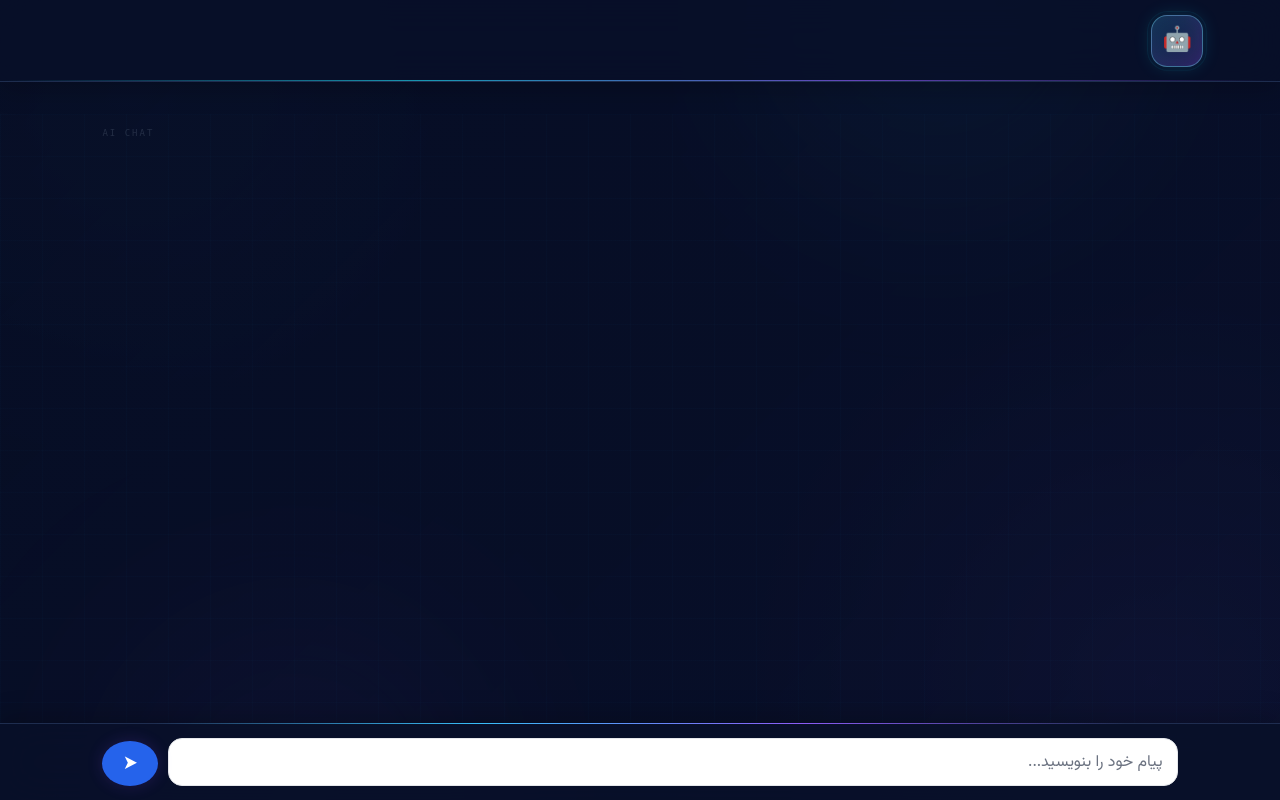
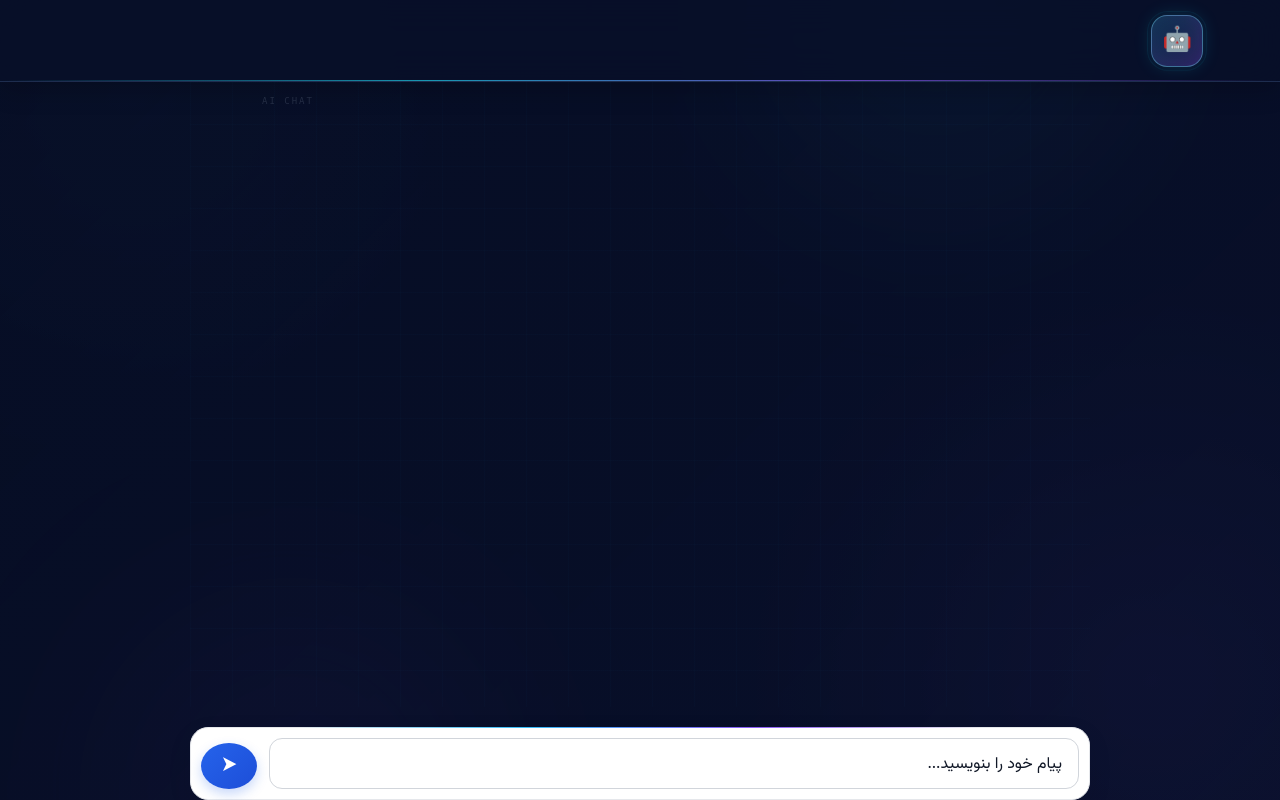
Before and after one commit to Aghilzoori/assistant, a Django app: page / in a window 1280 px wide. Run offline with Django 5.2, Linux system fonts and the light colour scheme; data that the repository does not hold is empty; some libraries are stand-ins or nearby versions.

Commit message:
fix: resolve bug

```diff
--- a/static/styles/chat.css
+++ b/static/styles/chat.css
@@ -1,259 +1,110 @@
 /* =========================
-   Chat UI
+   Chat Form
    ========================= */
 
-:root {
-    --chat-primary: #2563eb;
-    --chat-primary-hover: #1d4ed8;
-    --chat-border: #e5e7eb;
-    --chat-border-focus: #93c5fd;
-    --chat-text: #111827;
-    --chat-muted: #6b7280;
-    --chat-surface: #ffffff;
-    --chat-code: #111827;
-    --chat-code-border: #374151;
-    --chat-radius: 14px;
-}
-
-/* Header */
-.site-header {
-    display: flex;
-    align-items: center;
-    justify-content: center;
-    min-height: 32px;
-}
-
-/* AI loading indicator */
-.ai-loading {
-    display: none;
-    align-items: center;
-    justify-content: center;
-    gap: 5px;
-    direction: ltr;
-}
-
-.ai-loading.active {
-    display: flex;
-}
-
-.ai-loading span {
-    width: 6px;
-    height: 6px;
-    border-radius: 50%;
-    background: var(--chat-primary);
-    animation: ai-dot 1.2s infinite ease-in-out;
-}
-
-.ai-loading span:nth-child(2) {
-    animation-delay: 0.2s;
-}
-
-.ai-loading span:nth-child(3) {
-    animation-delay: 0.4s;
-}
-
-@keyframes ai-dot {
-    0%,
-    80%,
-    100% {
-        transform: scale(0.6);
-        opacity: 0.4;
-    }
-
-    40% {
-        transform: scale(1);
-        opacity: 1;
-    }
-}
-
-/* Messages */
-.message {
-    direction: rtl;
-    text-align: right;
-    line-height: 1.9;
-    color: var(--chat-text);
-    overflow-wrap: anywhere;
-}
-
-.message + .message {
-    margin-top: 14px;
-}
-
-/* Multi-line code */
-.message pre {
-    display: block;
-    width: 100%;
-    max-width: 100%;
-    box-sizing: border-box;
-
-    margin: 14px 0;
-    padding: 48px 16px 16px;
-
-    direction: ltr !important;
-    text-align: left !important;
-
-    overflow-x: auto;
-    overflow-y: auto;
-
-    background: var(--chat-code) !important;
-    color: #f9fafb !important;
-
-    border: 1px solid var(--chat-code-border);
-    border-radius: 12px;
-
-    font-family: Consolas, Monaco, "Courier New", monospace !important;
-    font-size: 14px;
-    line-height: 1.7;
-
-    white-space: pre !important;
-    word-break: normal !important;
-    overflow-wrap: normal !important;
-    unicode-bidi: isolate;
-}
-
-.message pre code {
-    display: block;
-
-    direction: ltr !important;
-    text-align: left !important;
-
-    margin: 0;
-    padding: 0;
-
-    background: transparent !important;
-    color: inherit !important;
-
-    font-family: Consolas, Monaco, "Courier New", monospace !important;
-    font-size: inherit;
-    line-height: inherit;
-
-    white-space: pre !important;
-    word-break: normal !important;
-    overflow-wrap: normal !important;
-}
-
-/* Inline code */
-.message code:not(pre code) {
-    display: inline-block;
-    direction: ltr !important;
-    unicode-bidi: isolate;
-
-    padding: 2px 6px;
-
-    background: #f3f4f6;
-    color: #b42318;
-    border: 1px solid #e5e7eb;
-    border-radius: 6px;
-
-    font-family: Consolas, Monaco, "Courier New", monospace !important;
-    font-size: 0.9em;
-}
-
-/* Code wrapper + copy button */
-.code-wrapper {
-    position: relative;
-    width: 100%;
-    margin: 16px 0;
-    direction: ltr;
-}
-
-.copy-code-button {
-    position: absolute;
-    top: 8px;
-    right: 8px;
-    z-index: 2;
-
-    direction: rtl;
-    text-align: center;
-
-    padding: 6px 10px;
-
-    border: 1px solid #4b5563;
-    border-radius: 7px;
-
-    background: #1f2937;
-    color: #e5e7eb;
-
-    font-family: inherit;
-    font-size: 12px;
-    cursor: pointer;
-
-    transition:
-        background-color 0.2s ease,
-        border-color 0.2s ease,
-        transform 0.15s ease;
-}
-
-.copy-code-button:hover {
-    background: #374151;
-    border-color: #6b7280;
-}
-
-.copy-code-button:active {
-    transform: translateY(1px);
-}
-
-.copy-code-button.copied {
-    background: #166534;
-    border-color: #166534;
-    color: #dcfce7;
-}
-
-/* Chat form */
 .chat-form {
     display: flex;
     align-items: flex-end;
-    gap: 10px;
+    gap: 12px;
+
+    width: 100%;
+    max-width: 900px;
+    margin: 20px auto 0;
+    padding: 10px;
+
+    background: #ffffff;
+    border: 1px solid #e5e7eb;
+    border-radius: 18px;
+    box-shadow: 0 8px 25px rgb(15 23 42 / 8%);
+
+    direction: rtl;
 }
 
-/* Message input */
+/* کادر ورود متن */
 .chat-input {
     flex: 1;
     min-width: 0;
-    min-height: 45px;
-    max-height: 30vh;
+    min-height: 46px;
+    max-height: 180px;
 
-    padding: 11px 14px;
+    display: block;
+
+    padding: 12px 16px;
 
     resize: none;
     overflow-y: auto;
-
     box-sizing: border-box;
 
-    line-height: 1.6;
+    direction: rtl;
+    text-align: right;
+
     font-family: inherit;
     font-size: 16px;
+    line-height: 1.7;
 
-    color: var(--chat-text);
-    background: var(--chat-surface);
+    /* جلوگیری از مخفی شدن متن */
+    color: #111827 !important;
+    background-color: #ffffff !important;
+    caret-color: #2563eb !important;
+    opacity: 1 !important;
+    visibility: visible !important;
+    -webkit-text-fill-color: #111827 !important;
 
-    border: 1px solid var(--chat-border);
-    border-radius: var(--chat-radius);
+    border: 1px solid #d1d5db;
+    border-radius: 13px;
     outline: none;
 
     transition:
         border-color 0.2s ease,
-        box-shadow 0.2s ease;
+        box-shadow 0.2s ease,
+        background-color 0.2s ease;
+}
+
+.chat-input:hover {
+    border-color: #9ca3af;
+}
+
+.chat-input:focus {
+    border-color: #2563eb;
+    background-color: #ffffff !important;
+    box-shadow: 0 0 0 4px rgb(37 99 235 / 12%);
 }
 
 .chat-input::placeholder {
-    color: var(--chat-muted);
+    color: #9ca3af;
+    opacity: 1;
 }
 
-.chat-input:focus {
-    border-color: var(--chat-border-focus);
-    box-shadow: 0 0 0 3px rgb(37 99 235 / 10%);
+/* اسکرول‌بار کادر متن */
+.chat-input::-webkit-scrollbar {
+    width: 7px;
 }
 
-.chat-input:read-only {
-    opacity: 0.7;
+.chat-input::-webkit-scrollbar-track {
+    background: transparent;
 }
 
-/* Send button */
+.chat-input::-webkit-scrollbar-thumb {
+    background: #cbd5e1;
+    border-radius: 10px;
+}
+
+.chat-input::-webkit-scrollbar-thumb:hover {
+    background: #94a3b8;
+}
+
+/* زمانی که کادر فقط خواندنی است */
+.chat-input:read-only {
+    color: #6b7280 !important;
+    background-color: #f9fafb !important;
+    cursor: not-allowed;
+}
+
+/* دکمه ارسال */
 .send-button {
-    width: 45px;
-    height: 45px;
-    flex: 0 0 45px;
+    width: 46px;
+    height: 46px;
+    flex: 0 0 46px;
 
     display: inline-flex;
     align-items: center;
@@ -261,53 +112,114 @@
 
     padding: 0;
 
+    color: #ffffff;
+    background: linear-gradient(135deg, #2563eb, #1d4ed8);
+
     border: none;
     border-radius: 50%;
 
-    background: var(--chat-primary);
-    color: #ffffff;
+    font-size: 22px;
+    line-height: 1;
 
     cursor: pointer;
 
+    box-shadow: 0 5px 12px rgb(37 99 235 / 25%);
+
     transition:
-        background-color 0.2s ease,
+        background 0.2s ease,
         transform 0.15s ease,
         box-shadow 0.2s ease;
 }
 
 .send-button:hover:not(:disabled) {
-    background: var(--chat-primary-hover);
-    box-shadow: 0 4px 12px rgb(37 99 235 / 20%);
+    background: linear-gradient(135deg, #1d4ed8, #1e40af);
+    box-shadow: 0 7px 16px rgb(37 99 235 / 35%);
+    transform: translateY(-2px);
 }
 
 .send-button:active:not(:disabled) {
-    transform: scale(0.96);
+    transform: scale(0.94);
 }
 
 .send-button:disabled {
     opacity: 0.5;
     cursor: not-allowed;
+    box-shadow: none;
 }
 
-/* Small screens */
+/* حالت نمایش پیام‌ها */
+.messages {
+    width: 100%;
+    max-width: 900px;
+    margin: 0 auto;
+    padding: 20px 10px;
+
+    box-sizing: border-box;
+}
+
+.message {
+    max-width: 85%;
+    padding: 11px 15px;
+    margin-bottom: 12px;
+
+    color: #111827;
+    background: #f3f4f6;
+
+    border-radius: 14px;
+    line-height: 1.9;
+    overflow-wrap: anywhere;
+}
+
+.user-message {
+    margin-right: auto;
+    margin-left: 0;
+
+    color: #ffffff;
+    background: linear-gradient(135deg, #2563eb, #1d4ed8);
+    border-bottom-right-radius: 4px;
+}
+
+.assistant-message {
+    margin-right: 0;
+    margin-left: auto;
+
+    color: #111827;
+    background: #f3f4f6;
+    border-bottom-left-radius: 4px;
+}
+
+.message-time {
+    display: block;
+    margin-top: 6px;
+
+    font-size: 11px;
+    opacity: 0.65;
+}
+
+/* صفحه‌های کوچک */
 @media (max-width: 600px) {
     .chat-form {
         gap: 8px;
+        padding: 8px;
+
+        border-radius: 15px;
     }
 
     .chat-input {
+        min-height: 44px;
+        padding: 10px 12px;
         font-size: 15px;
-        border-radius: 12px;
+        border-radius: 11px;
     }
 
     .send-button {
         width: 43px;
         height: 43px;
         flex-basis: 43px;
+        font-size: 20px;
     }
 
-    .message pre {
-        padding: 44px 12px 12px;
-        font-size: 13px;
+    .message {
+        max-width: 92%;
     }
 }
```
Also changed, not shown: 1 other file.
